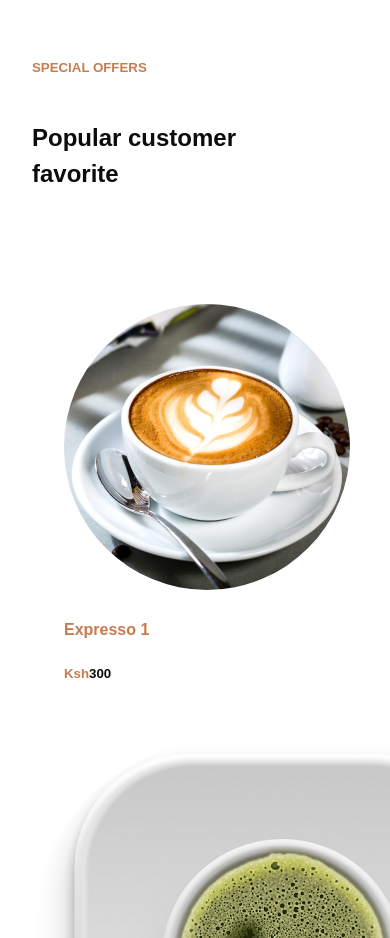
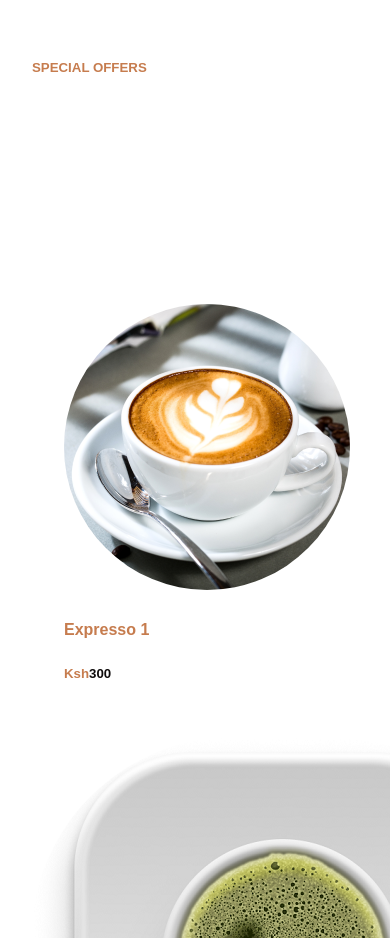
Before and after one commit to sirkaranja/Coffee-cozy, a React (Vite) app: page / in a window 390 px wide. Shown: the part 900-1838 px from the top of the page. Built offline with nearby package versions, Linux system fonts and the light colour scheme.

Commit message:
offers responsiveness

```diff
--- a/src/Components/Offer/Offer.css
+++ b/src/Components/Offer/Offer.css
@@ -36,3 +36,19 @@ img{
     font-size: 20px;
     margin-right: 10px;
   }
+
+/* Responsive styles */
+@media (max-width: 768px) {
+    .offer-title h2 {
+        text-align: center;
+    }
+
+    .card {
+        max-width: 80%;
+        margin: 0 auto;
+    }
+
+    .navigation-arrows {
+        justify-content: center;
+    }
+}
```
